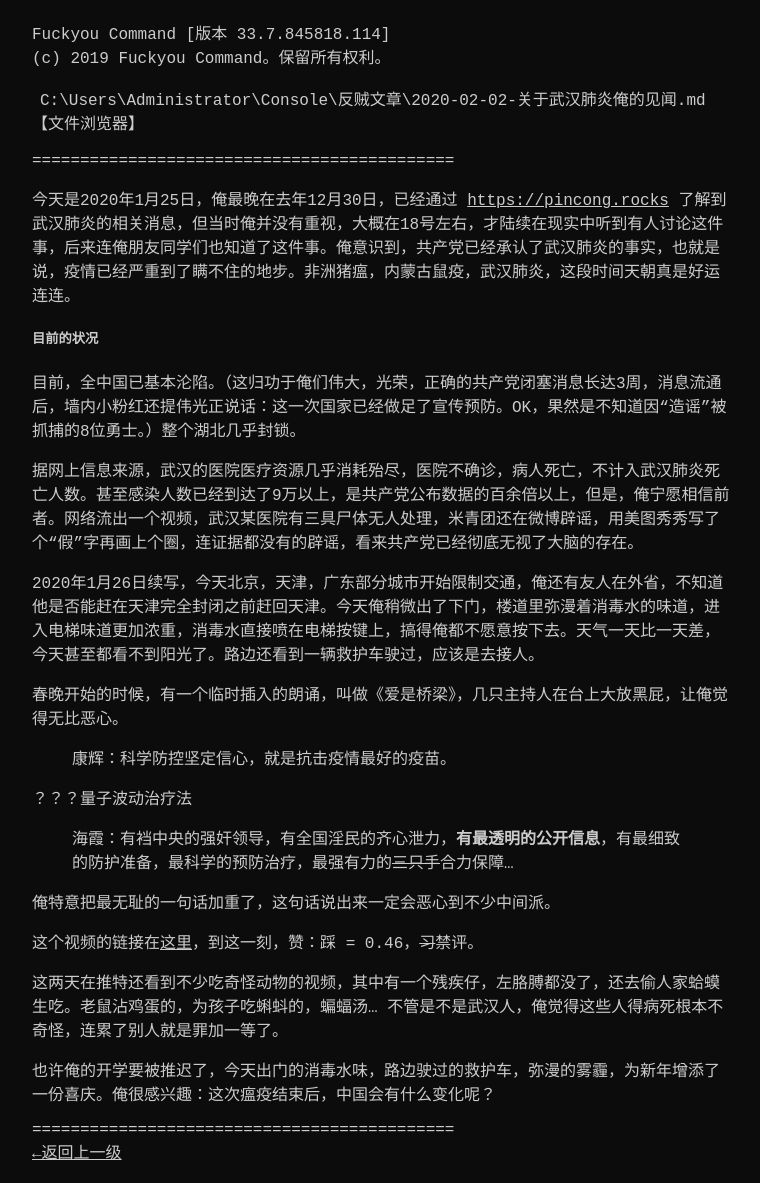
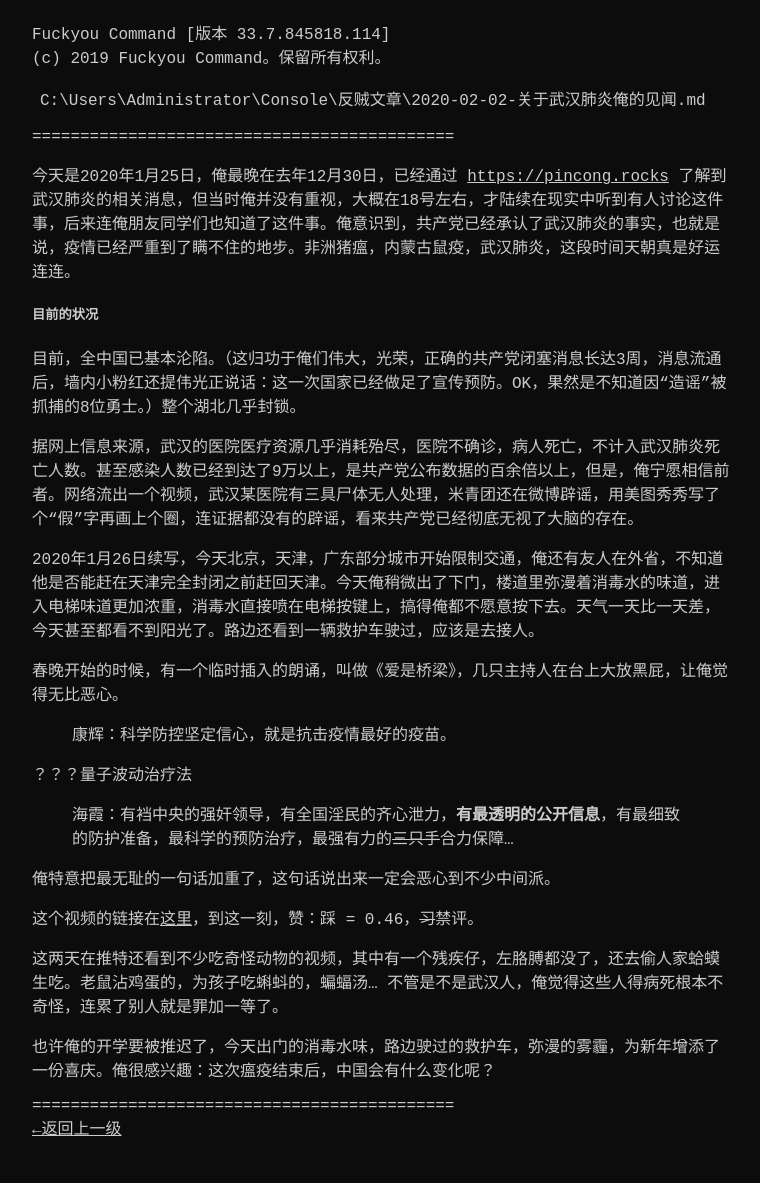
Before and after one commit to loveandrevolution/console, a Jekyll site: the page built from _posts/2020-02-02-关于武汉肺炎俺的见闻.md, in a window 1280 px wide. Shown: the whole page, without its empty margins (258-1018 px from the left). Built offline with Jekyll 4.4.1, drawn with Linux system fonts in a browser that asks for light colours; after the commit the page ends 1159 px from its top, so only the background shows below that.

Commit message:
Update post.html

```diff
--- a/_layouts/post.html
+++ b/_layouts/post.html
@@ -1,7 +1,7 @@
 ---
 layout: default
 ---
-&ensp;C:\Users\{{ site.author }}\{{ site.title }}\{{ page.categories }}\{{ page.date | date: '%Y-%m-%d'}}-{{ page.title }}.md 【文件浏览器】<br/><br/>
+&ensp;C:\Users\{{ site.author }}\{{ site.title }}\{{ page.categories }}\{{ page.date | date: '%Y-%m-%d'}}-{{ page.title }}.md<br/><br/>
 <div class="cutter">============================================</div>
 {{ page.content}}
 <div class="cutter">============================================</div>
```
